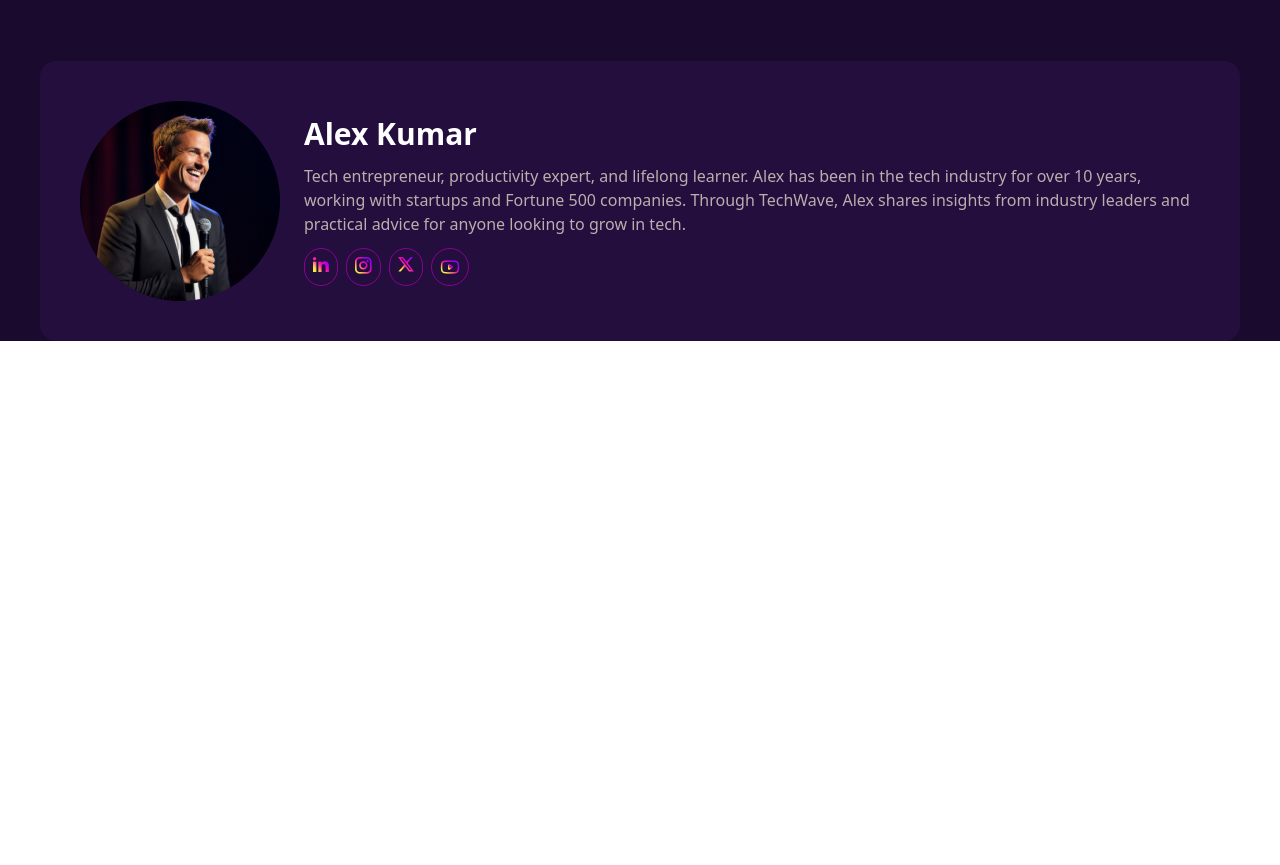
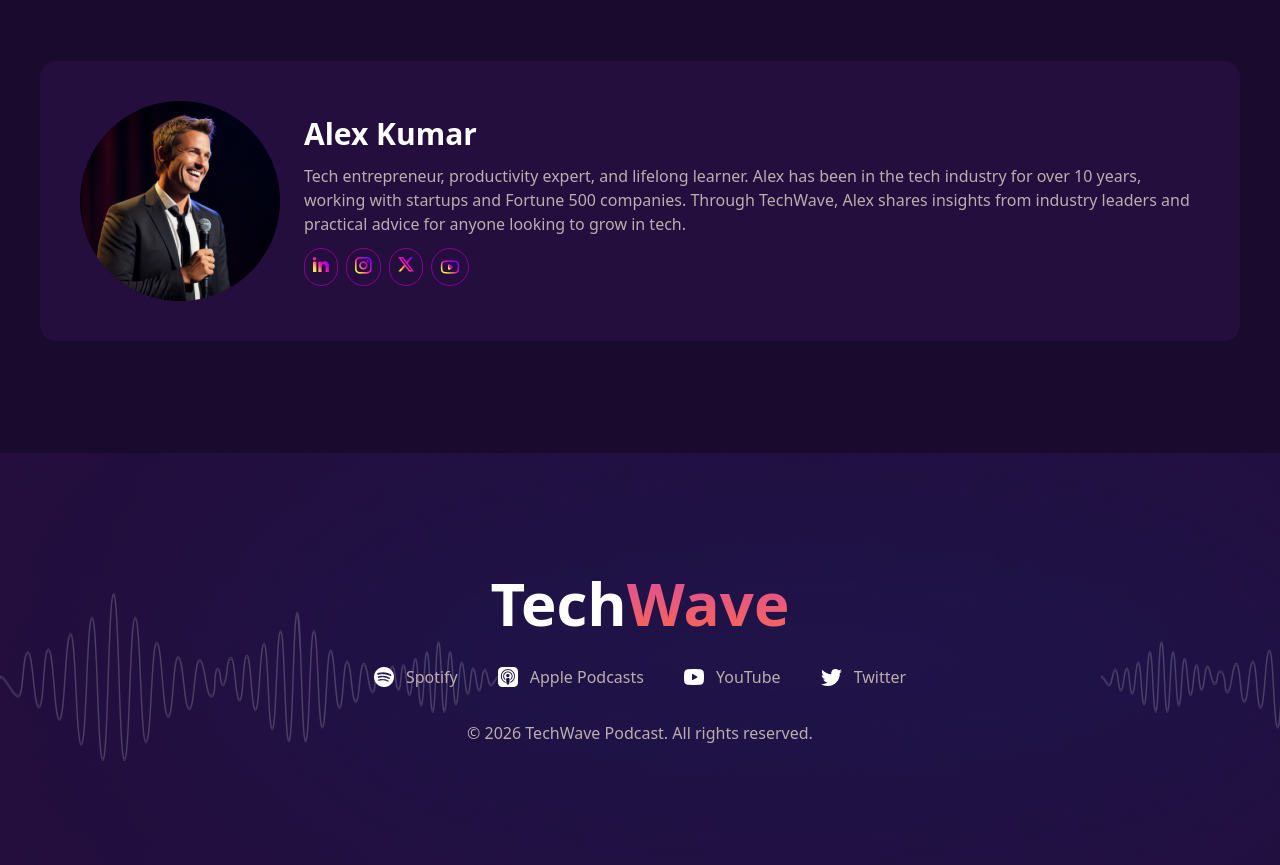
Before and after one commit to Pritom-10/Assignment-2, a plain HTML site: page index.html in a window 1280 px wide. Shown: the part 3281-4146 px from the top of the page. Before the commit the page ends 3622 px from the top, so only its background shows below. Drawn offline with nearby package versions, Linux system fonts and the light colour scheme; files whose address does not match are found by name.

Commit message:
To create footer section

```diff
--- a/index.html
+++ b/index.html
@@ -148,7 +148,7 @@
         </div>
         <div class="flex items-center flex-col">
           <p class="text-5xl font-bold text-[#FFFFFF] mt-28 mb-16">Meet The Host</p>
-          <div class="max-w-[1200px] flex justify-center items-center gap-6  bg-[#230E3D] p-10 rounded-2xl">
+          <div class="max-w-[1200px] flex justify-center items-center gap-6  bg-[#230E3D] p-10 rounded-2xl mb-28">
             <img src="./assets/host.png" alt="">
             <div class="flex flex-col gap-3">
               <p class="text-3xl font-bold text-[#FFFFFF]">Alex Kumar</p>
@@ -169,7 +169,17 @@
     </section>
   </main>
   <footer>
-
+    <div class="h-[412px] bg-[url('./assets/footer-bg.png')] flex justify-center items-center flex-col gap-8">
+      <p class="text-6xl text-[#FFFFFF] font-bold">Tech<span
+          class="bg-linear-to-t from-[#FB6741] to-[#DB489F] bg-clip-text text-transparent">Wave</span></p>
+          <ul class="flex justify-center gap-10">
+            <li class="flex gap-3 items-center justify-center"><img src="./assets/spotify.png" alt=""> <span class="font-normal text-base text-[#bbaeae]">Spotify</span></li>
+            <li class="flex gap-3 items-center justify-center"><img src="./assets/apple-podcast.png" alt=""><span class="font-normal text-base text-[#bbaeae]">Apple Podcasts</span></li>
+            <li class="flex gap-3 items-center justify-center"><img src="./assets/youtube-podcast.png" alt=""><span class="font-normal text-base text-[#bbaeae]">YouTube</span></li>
+            <li class="flex gap-3 items-center justify-center"><img src="./assets/twitter.png" alt=""><span class="font-normal text-base text-[#bbaeae]">Twitter</span></li>
+          </ul>
+          <p class="font-normal text-base text-[#bbaeae]">© 2026 TechWave Podcast. All rights reserved.</p>
+    </div>
   </footer>
 </body>
 </html>
```
